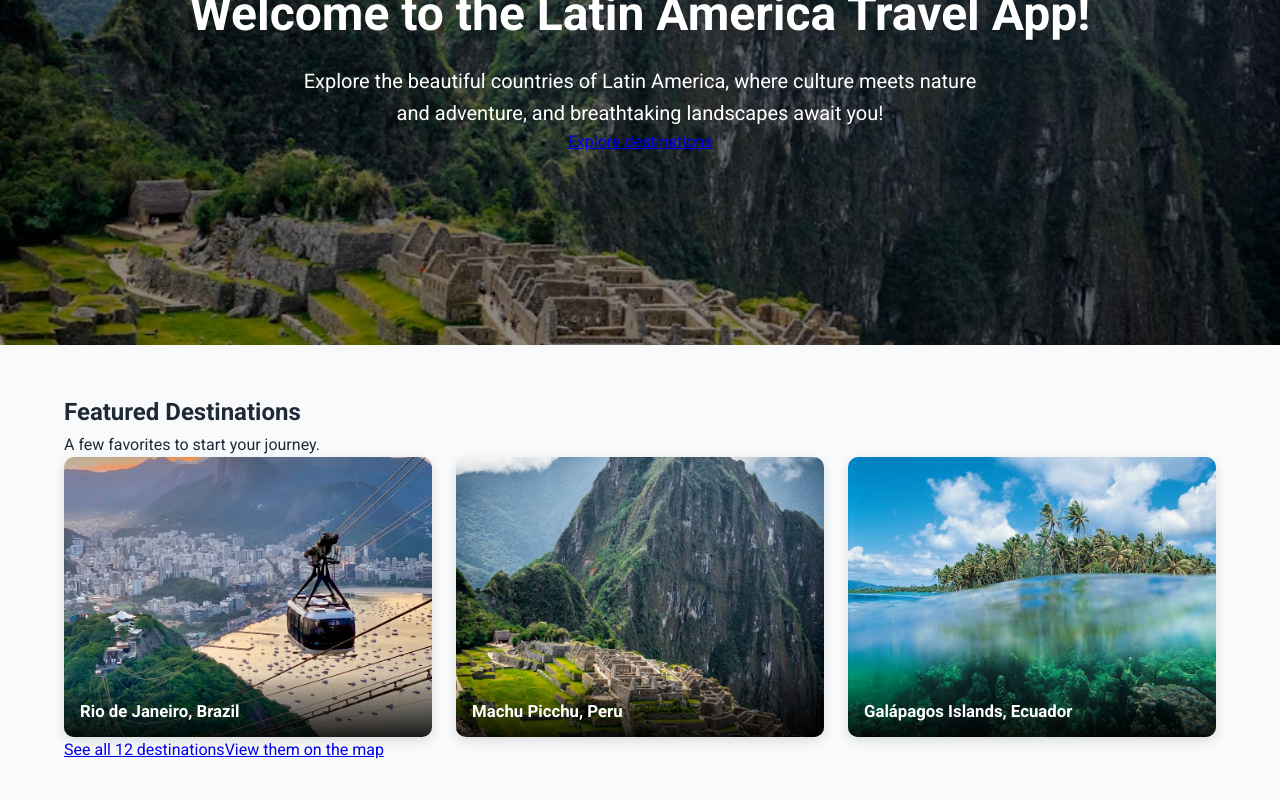
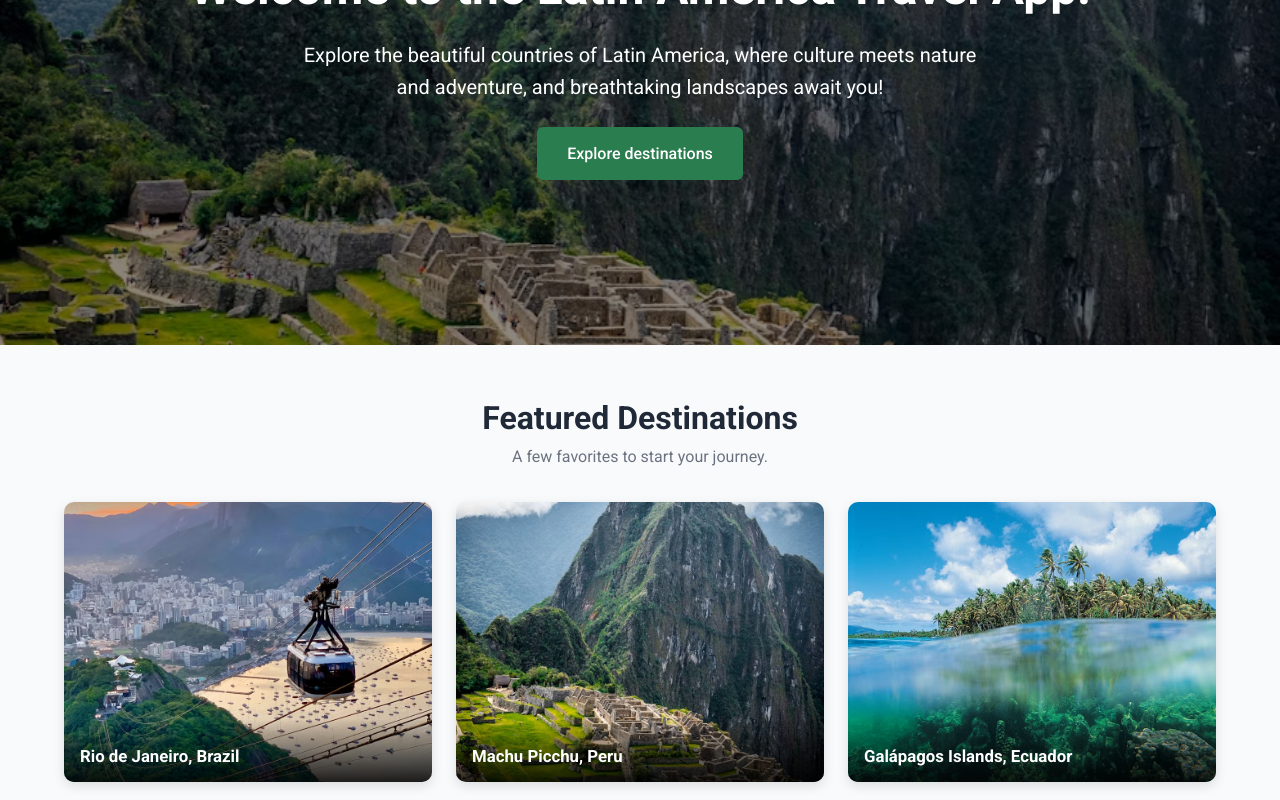
Before and after one commit to sx353553/latinamerica-travel-app, a React (Vite) app: page / in a window 1280 px wide. Shown: the part 280-1080 px from the top of the page. Built offline with nearby package versions, Linux system fonts and the light colour scheme; no server answers.

Commit message:
Add button and featured section styles

```diff
--- a/src/index.css
+++ b/src/index.css
@@ -102,6 +102,53 @@ h1 {
   max-width: 700px;
 }
 
+.button {
+  display: inline-block;
+  margin-top: 24px;
+  padding: 12px 28px;
+  border-radius: 6px;
+  background: var(--green);
+  color: white;
+  font-weight: 500;
+  text-decoration: none;
+  border: 2px solid var(--green);
+  transition: background 0.2s ease;
+}
+
+.button:hover {
+  background: var(--green-dark);
+  border-color: var(--green-dark);
+}
+
+.button--outline {
+  background: white;
+  color: var(--green);
+}
+
+.button--outline:hover {
+  background: var(--green);
+  color: white;
+}
+
+.featured h2 {
+  text-align: center;
+  font-size: 2rem;
+}
+
+.featured > p {
+  text-align: center;
+  color: var(--muted);
+  margin-bottom: 32px;
+}
+
+.featured__actions {
+  display: flex;
+  justify-content: center;
+  flex-wrap: wrap;
+  gap: 16px;
+  margin-top: 16px;
+}
+
 /* ---------- DESTINATIONS ---------- */
 
 .destinations h1,
@@ -159,10 +206,7 @@ h1 {
   padding: 24px 16px 12px;
   color: white;
   font-size: 1.05rem;
-  background: linear-gradient(
-    transparent,
-    rgba(0, 0, 0, 0.85)
-  );
+  background: linear-gradient(transparent, rgba(0, 0, 0, 0.85));
 }
 
 /* ---------- DETAIL PAGE ---------- */
@@ -327,19 +371,12 @@ h1 {
   line-height: 1.4;
 }
 
-
 /* ---------- IMAGE MODAL ---------- */
-
 
 .modal {
   position: fixed;
   inset: 0;
-  background: rgba(
-    0,
-    0,
-    0,
-    0.95
-  );
+  background: rgba(0, 0, 0, 0.95);
   backdrop-filter: blur(
     8px
   ); /* backdrop-filter: blurs whatever is behind the overlay */
@@ -364,7 +401,7 @@ h1 {
   height: 48px;
   font-size: 2rem;
   color: white;
-  background: rgba(0,0,0,0.6);
+  background: rgba(0, 0, 0, 0.6);
   border: none;
   border-radius: 50%;
   cursor: pointer;
```
Lines whose indentation alone changed are shown as unchanged.
